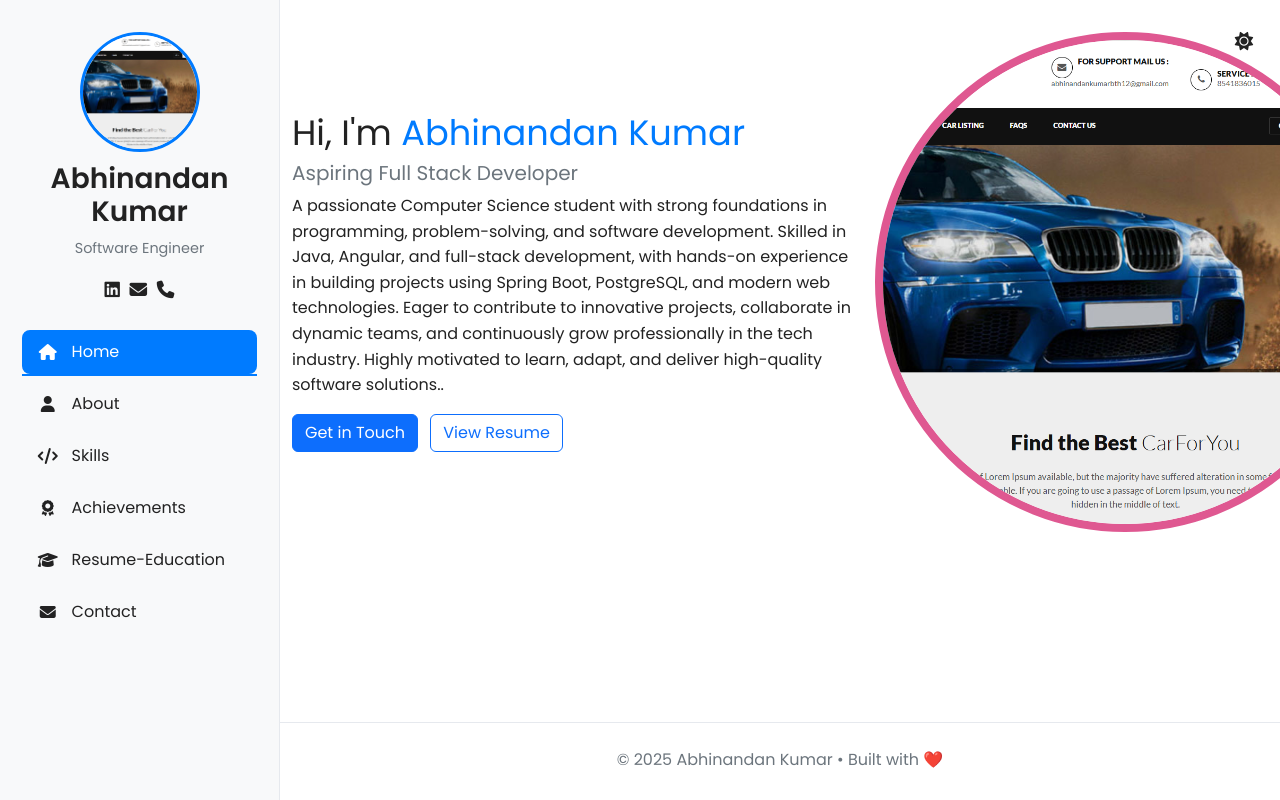
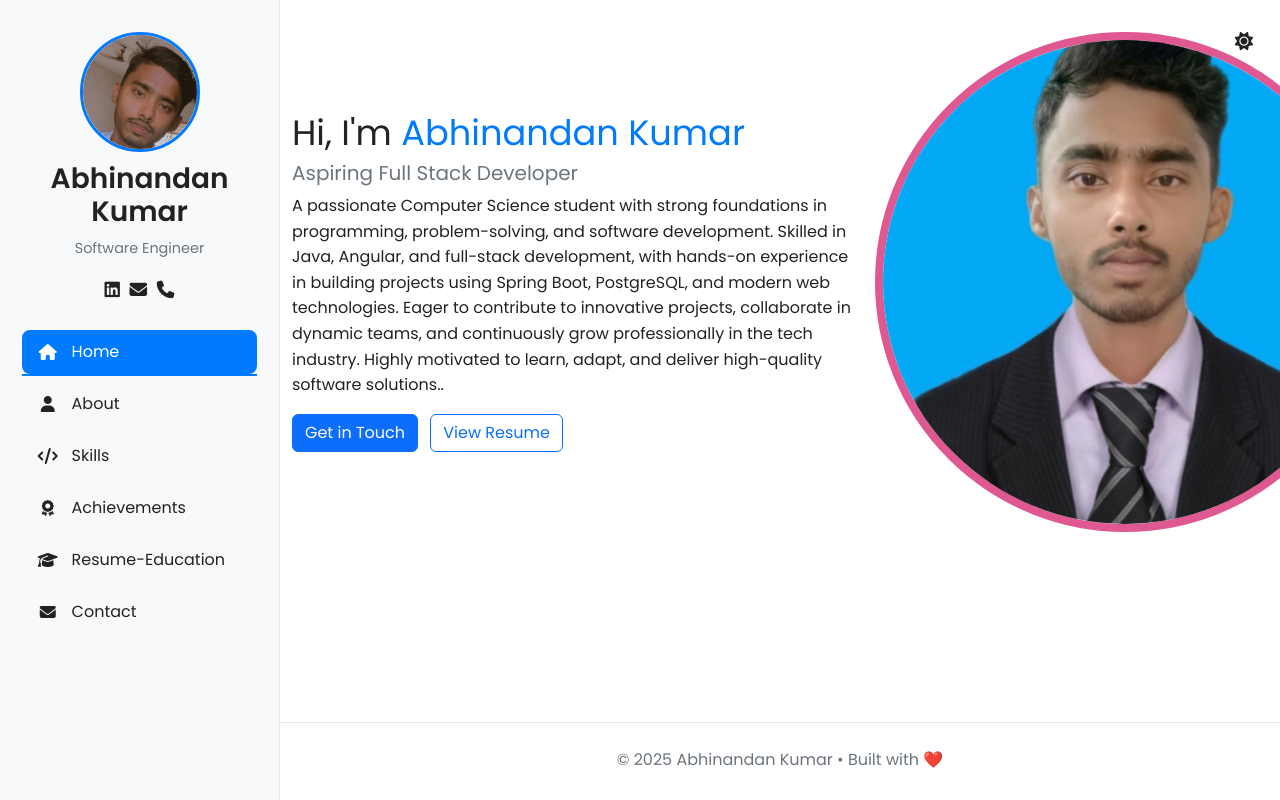
Before and after one commit to Abhinandan85/portfolio, a plain HTML site: page index.html in a window 1280 px wide. Drawn offline with nearby package versions, Linux system fonts and the light colour scheme.

Commit message:
update image

```diff
--- a/index.html
+++ b/index.html
@@ -32,7 +32,7 @@
     <!-- Sidebar -->
     <nav id="sidebar" class="sidebar">
       <div class="profile-section text-center">
-        <img src="assets/profile.png" alt="Profile" class="profile-img">
+        <img src="assets/abhi.jpg" alt="Profile" class="profile-img">
         <h3 class="profile-name">Abhinandan Kumar</h3>
         <p class="profile-title">Software Engineer</p>
 
@@ -71,7 +71,7 @@
             </div>
             <div class="col-md-5 text-center d-none d-md-block">
               <div class="profile-hero">
-                <img src="assets/profile.png" alt="Profile" class="profile-hero-img">
+                <img src="assets/abhi1.jpg" alt="Profile" class="profile-hero-img">
               </div>
             </div>
           </div>
```
Also changed, not shown: assets/abhi.jpg (added), assets/abhi1.jpg (added), assets/profile.png (deleted), 1 other file.
